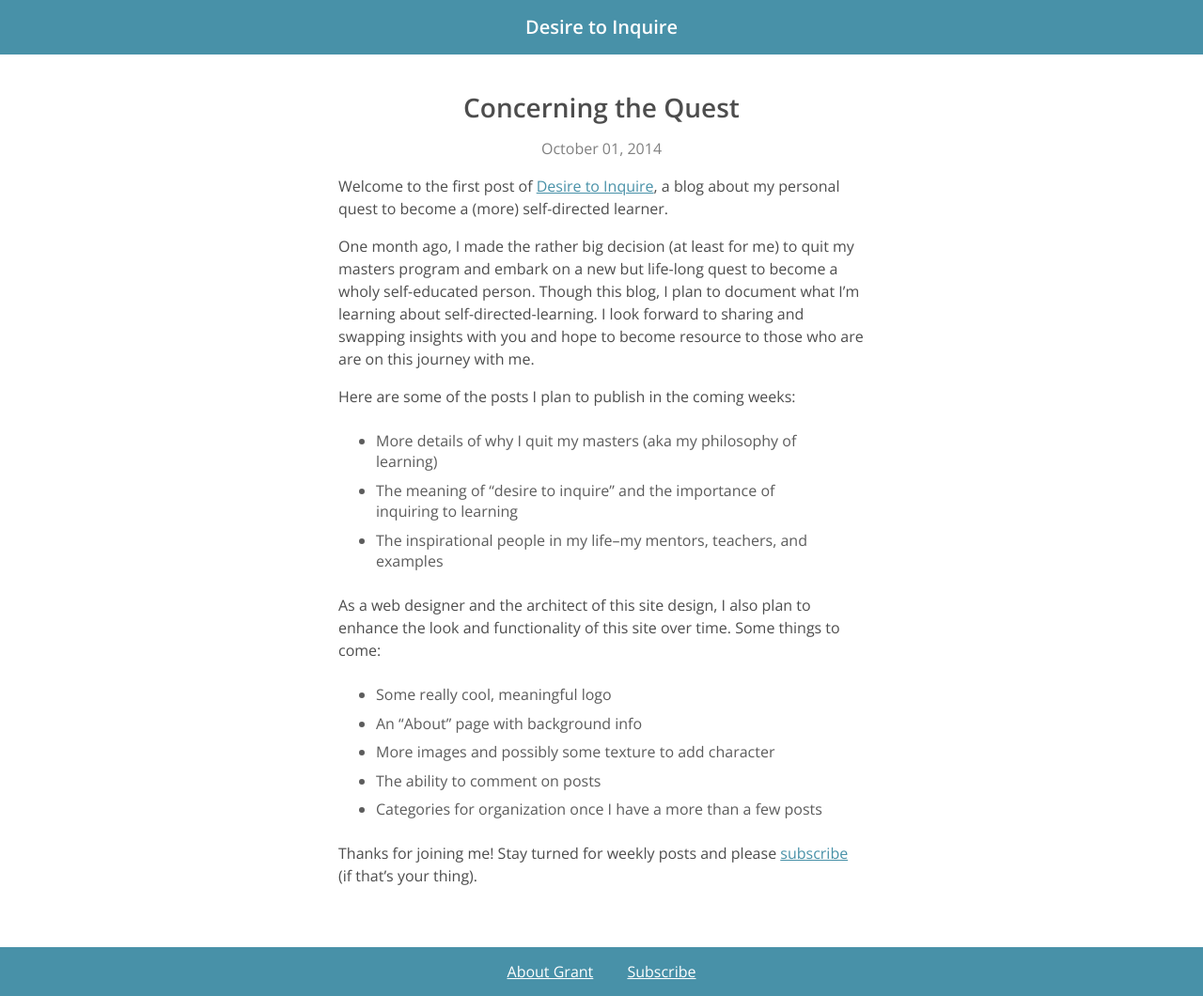
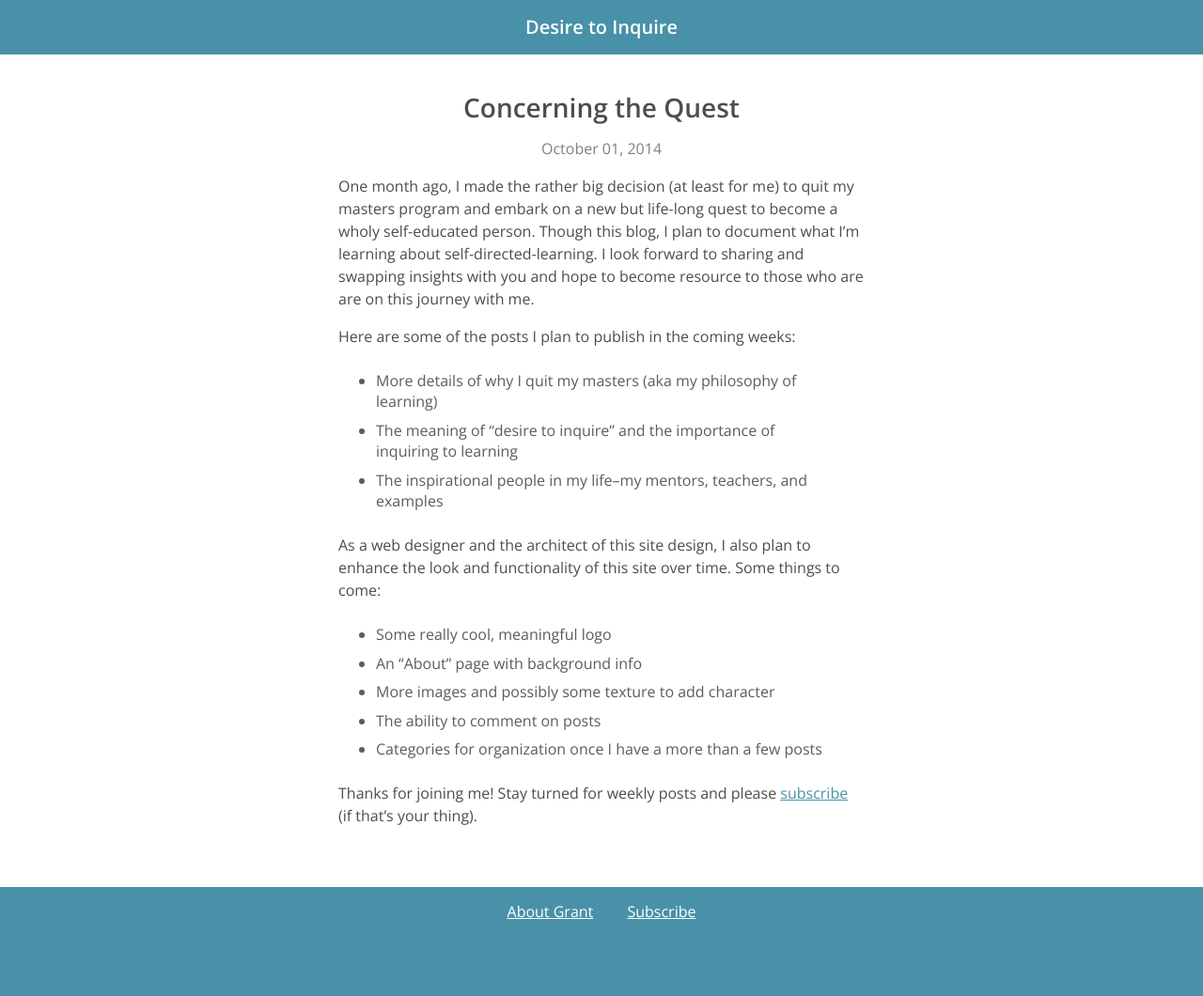
Before and after one commit to gzabrisk/desiretoinquire, a Jekyll site: the page built from _posts/2014-10-01-concerning-the-quest.md, in a window 1280 px wide. Shown: the whole page at 94% size. Built offline with Jekyll 4.4.1, drawn with Linux system fonts in a browser that asks for light colours; after the commit the page ends 996 px from its top, so only the background shows below that.

Commit message:
Got rid of a sentence

```diff
--- a/_posts/2014-10-01-concerning-the-quest.md
+++ b/_posts/2014-10-01-concerning-the-quest.md
@@ -1,8 +1,6 @@
 ---
 title: Concerning the Quest
 ---
-Welcome to the first post of <a href="http://desiretoinquire.com">Desire to Inquire</a>, a blog about my personal quest to become a (more) self-directed learner.
-
 One month ago, I made the rather big decision (at least for me) to quit my masters program and embark on a new but life-long quest to become a wholy self-educated person. Though this blog, I plan to document what I'm learning about self-directed-learning. I look forward to sharing and swapping insights with you and hope to become resource to those who are are on this journey with me.
 
 Here are some of the posts I plan to publish in the coming weeks:
```
Also changed, not shown: 3 other files.
